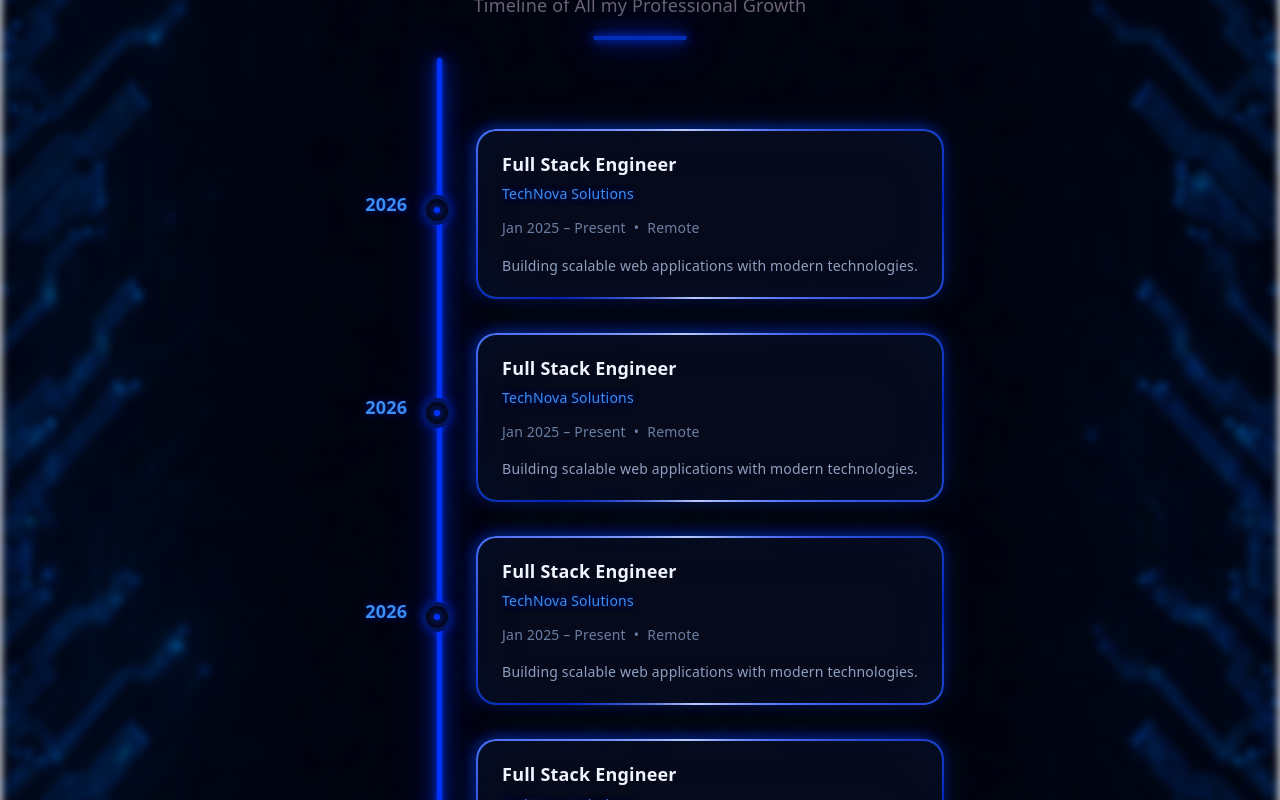
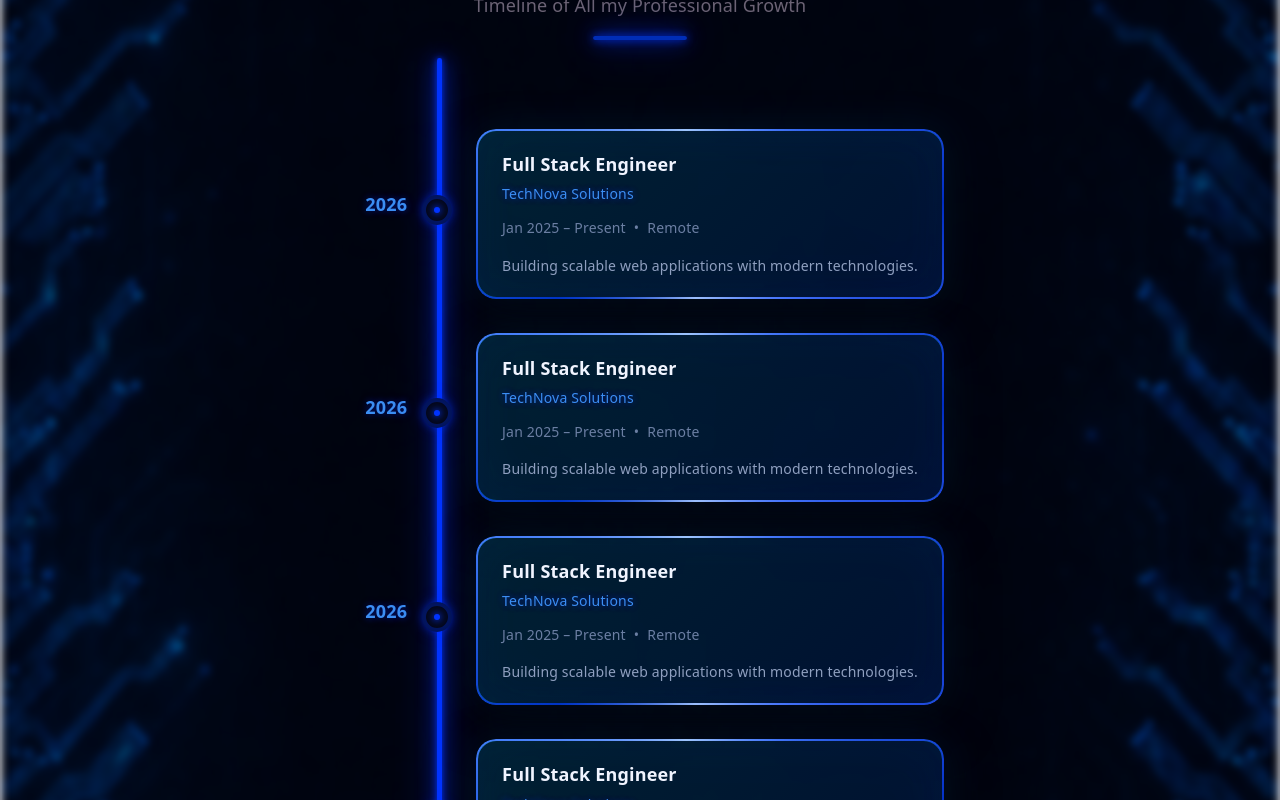
Before and after one commit to Amany-Elsayed/improved-portfolio, a React (Vite) app: page / in a window 1280 px wide. Shown: the part 1940-2740 px from the top of the page. Built offline with nearby package versions, Linux system fonts and the light colour scheme.

Commit message:
added css improvments for skills section

```diff
--- a/src/components/Experience.css
+++ b/src/components/Experience.css
@@ -145,7 +145,7 @@
 .experience-card {
   position: relative;
 
-  background: rgba(10, 15, 35, 0.65);
+  background: rgba(10, 15, 35, 0.85);
 
   backdrop-filter: blur(20px);
   -webkit-backdrop-filter: blur(20px);
@@ -167,20 +167,21 @@
   animation: experienceBorderPulse 3s ease-in-out infinite;
 }
 
+.experience-card::after {
+  content: "";
+  position: absolute;
+  inset: -2px;
+  border-radius: 20px;
+  background: linear-gradient(135deg, rgba(0, 200, 255, 0.3), rgba(0, 89, 255, 0.3));
+  opacity: 0.5;
+  z-index: -1;
+  animation: experienceBorderPulse 3s ease-in-out infinite;
+}
+
 @keyframes experienceBorderPulse {
   0%,
   100% {
-    box-shadow:
-      0 0 40px rgba(0, 150, 255, 0.1),
-      inset 0 0 60px rgba(0, 100, 255, 0.05),
-      0 20px 15px rgba(0, 0, 0, 0.5),
-      0 -3px 15px rgba(0, 68, 255, 0.15),
-      0 -3px 20px rgba(0, 102, 255, 0.05),
-      3px 0 15px rgba(0, 200, 255, 0),
-      0 3px 15px rgba(0, 200, 255, 0),
-      -3px 0 15px rgba(0, 89, 255, 0.35),
-      -3px 0 20px rgba(0, 17, 255, 0.2);
-
+    background-color: transparent;
     border-color: rgba(0, 200, 255, 0.25);
   }
 
--- a/src/components/Skills.css
+++ b/src/components/Skills.css
@@ -438,7 +438,7 @@
   position: absolute;
 
   left: 50%;
-  bottom: 1rem;
+  bottom: 2.5rem;
 
   transform: translateX(-50%);
 }
--- a/src/components/Skills.jsx
+++ b/src/components/Skills.jsx
@@ -77,7 +77,6 @@ export default function Skills() {
         </Container>
 
         <div className="skills-tree-diagram">
-
           <div className="skills-tree-diagram1"></div>
           <div className="skills-tree-diagram2"></div>
           <div className="skills-tree-diagram3"></div>
```
